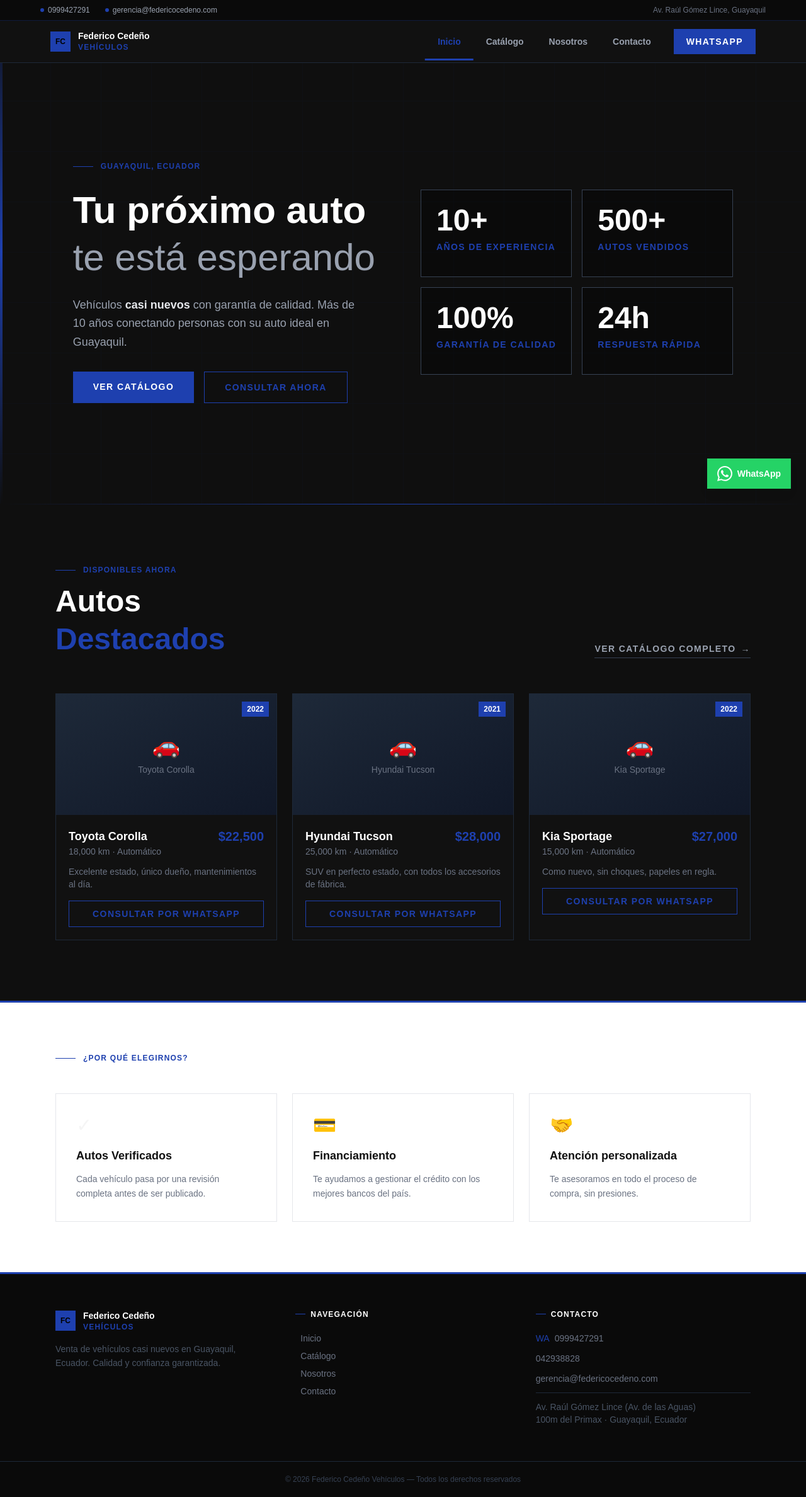
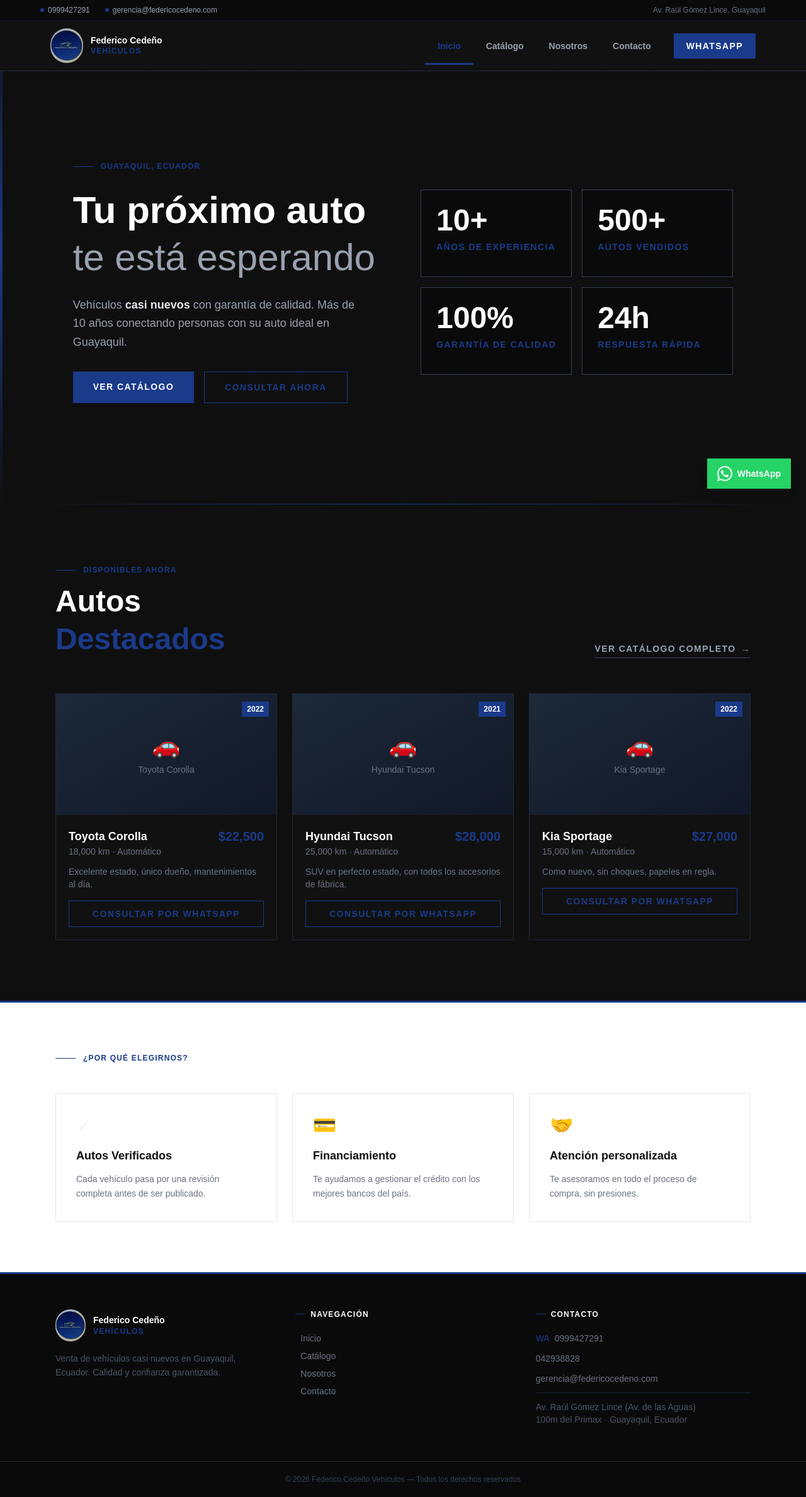
Before and after one commit to millogon/cedemotor, a Next.js app: page / in a window 1280 px wide. Shown: the whole page at 63% size. Built offline with nearby package versions, Linux system fonts and the light colour scheme.

Commit message:
Agregar logo real y ajustar color azul

```diff
--- a/app/components/Footer.tsx
+++ b/app/components/Footer.tsx
@@ -1,20 +1,25 @@
 import Link from "next/link";
+import Image from "next/image";
 
 export default function Footer() {
   const year = new Date().getFullYear();
   return (
     <footer className="bg-[#0a0a0a] text-gray-500">
-      <div className="h-[3px] bg-[#1E40AF]" />
+      <div className="h-[3px] bg-[#1A3A8A]" />
 
       <div className="max-w-6xl mx-auto px-6 py-14 grid md:grid-cols-3 gap-10">
         <div>
           <div className="flex items-center gap-3 mb-4">
-            <div className="w-8 h-8 bg-[#1E40AF] flex items-center justify-center">
-              <span className="text-black font-black text-xs">FC</span>
-            </div>
+            <Image
+              src="/logo.jpg"
+              alt="Federico Cedeño Vehículos"
+              width={48}
+              height={48}
+              className="rounded-full"
+            />
             <div>
               <div className="text-white font-black text-sm">Federico Cedeño</div>
-              <div className="text-[#1E40AF] text-xs font-bold uppercase tracking-widest">Vehículos</div>
+              <div className="text-[#1A3A8A] text-xs font-bold uppercase tracking-widest">Vehículos</div>
             </div>
           </div>
           <p className="text-sm leading-relaxed text-gray-600">
@@ -24,7 +29,7 @@ export default function Footer() {
 
         <div>
           <h4 className="text-white font-bold mb-5 text-xs uppercase tracking-widest flex items-center gap-2">
-            <span className="w-4 h-px bg-[#1E40AF] inline-block" /> Navegación
+            <span className="w-4 h-px bg-[#1A3A8A] inline-block" /> Navegación
           </h4>
           <ul className="space-y-2 text-sm">
             {[
@@ -34,8 +39,8 @@ export default function Footer() {
               ["Contacto", "/contacto"],
             ].map(([label, href]) => (
               <li key={href}>
-                <Link href={href} className="hover:text-[#1E40AF] transition-colors flex items-center gap-2 group">
-                  <span className="w-0 group-hover:w-3 h-px bg-[#1E40AF] transition-all duration-200 inline-block" />
+                <Link href={href} className="hover:text-[#1A3A8A] transition-colors flex items-center gap-2 group">
+                  <span className="w-0 group-hover:w-3 h-px bg-[#1A3A8A] transition-all duration-200 inline-block" />
                   {label}
                 </Link>
               </li>
@@ -45,21 +50,21 @@ export default function Footer() {
 
         <div>
           <h4 className="text-white font-bold mb-5 text-xs uppercase tracking-widest flex items-center gap-2">
-            <span className="w-4 h-px bg-[#1E40AF] inline-block" /> Contacto
+            <span className="w-4 h-px bg-[#1A3A8A] inline-block" /> Contacto
           </h4>
           <ul className="space-y-3 text-sm">
             <li>
-              <a href="https://wa.me/593999427291" target="_blank" className="hover:text-[#1E40AF] transition-colors flex items-center gap-2">
-                <span className="text-[#1E40AF]">WA</span> 0999427291
+              <a href="https://wa.me/593999427291" target="_blank" className="hover:text-[#1A3A8A] transition-colors flex items-center gap-2">
+                <span className="text-[#1A3A8A]">WA</span> 0999427291
               </a>
             </li>
             <li>
-              <a href="tel:042938828" className="hover:text-[#1E40AF] transition-colors">
+              <a href="tel:042938828" className="hover:text-[#1A3A8A] transition-colors">
                 042938828
               </a>
             </li>
             <li>
-              <a href="mailto:gerencia@federicocedeno.com" className="hover:text-[#1E40AF] transition-colors">
+              <a href="mailto:gerencia@federicocedeno.com" className="hover:text-[#1A3A8A] transition-colors">
                 gerencia@federicocedeno.com
               </a>
             </li>
--- a/app/components/Header.tsx
+++ b/app/components/Header.tsx
@@ -1,6 +1,7 @@
 "use client";
 import { useState, useEffect } from "react";
 import Link from "next/link";
+import Image from "next/image";
 import { usePathname } from "next/navigation";
 
 const navLinks = [
@@ -24,15 +25,15 @@ export default function Header() {
   return (
     <header className={`fixed w-full z-50 transition-all duration-300 ${scrolled ? "shadow-xl" : ""}`}>
       {/* Top bar */}
-      <div className="bg-[#0a0a0a] text-gray-400 text-xs px-4 py-2 border-b border-[#1E40AF]/30">
+      <div className="bg-[#0a0a0a] text-gray-400 text-xs px-4 py-2 border-b border-[#1A3A8A]/30">
         <div className="max-w-6xl mx-auto flex flex-col sm:flex-row justify-between items-center gap-1">
           <div className="flex gap-6">
             <span className="flex items-center gap-1.5">
-              <span className="w-1.5 h-1.5 rounded-full bg-[#1E40AF] inline-block" />
+              <span className="w-1.5 h-1.5 rounded-full bg-[#1A3A8A] inline-block" />
               0999427291
             </span>
             <span className="flex items-center gap-1.5">
-              <span className="w-1.5 h-1.5 rounded-full bg-[#1E40AF] inline-block" />
+              <span className="w-1.5 h-1.5 rounded-full bg-[#1A3A8A] inline-block" />
               gerencia@federicocedeno.com
             </span>
           </div>
@@ -43,13 +44,17 @@ export default function Header() {
       {/* Main nav */}
       <div className="bg-[#111] border-b border-gray-800">
         <div className="max-w-6xl mx-auto px-4 flex items-center justify-between">
-          <Link href="/" className="flex items-center py-4 gap-3">
-            <div className="w-8 h-8 bg-[#1E40AF] flex items-center justify-center">
-              <span className="text-black font-black text-xs">FC</span>
-            </div>
+          <Link href="/" className="flex items-center py-3 gap-3">
+            <Image
+              src="/logo.jpg"
+              alt="Federico Cedeño Vehículos"
+              width={52}
+              height={52}
+              className="rounded-full"
+            />
             <div>
               <div className="text-white font-black text-sm leading-tight">Federico Cedeño</div>
-              <div className="text-[#1E40AF] text-xs font-bold uppercase tracking-widest">Vehículos</div>
+              <div className="text-[#1A3A8A] text-xs font-bold uppercase tracking-widest">Vehículos</div>
             </div>
           </Link>
 
@@ -62,10 +67,10 @@ export default function Header() {
                   key={link.href}
                   href={link.href}
                   className={`relative flex items-center h-full px-5 py-5 text-sm font-semibold transition-all duration-200 group
-                    ${active ? "text-[#1E40AF]" : "text-gray-400 hover:text-[#1E40AF]"}`}
+                    ${active ? "text-[#1A3A8A]" : "text-gray-400 hover:text-[#1A3A8A]"}`}
                 >
                   <span>{link.label}</span>
-                  <span className={`absolute bottom-0 left-1/2 -translate-x-1/2 h-[3px] bg-[#1E40AF] transition-all duration-200
+                  <span className={`absolute bottom-0 left-1/2 -translate-x-1/2 h-[3px] bg-[#1A3A8A] transition-all duration-200
                     ${active ? "w-full" : "w-0 group-hover:w-full"}`} />
                 </Link>
               );
@@ -73,7 +78,7 @@ export default function Header() {
             <Link
               href="https://wa.me/593999427291"
               target="_blank"
-              className="ml-4 px-5 py-2.5 bg-[#1E40AF] text-white font-bold text-sm uppercase tracking-widest hover:bg-[#1532871] transition-colors"
+              className="ml-4 px-5 py-2.5 bg-[#1A3A8A] text-white font-bold text-sm uppercase tracking-widest hover:bg-[#1532871] transition-colors"
             >
               WhatsApp
             </Link>
@@ -105,7 +110,7 @@ export default function Header() {
                   href={link.href}
                   onClick={() => setOpen(false)}
                   className={`flex items-center gap-3 px-6 py-4 text-sm font-semibold border-b border-gray-800 transition-colors
-                    ${active ? "text-[#1E40AF] border-l-4 border-l-[#1E40AF]" : "text-gray-400 hover:text-[#1E40AF]"}`}
+                    ${active ? "text-[#1A3A8A] border-l-4 border-l-[#1A3A8A]" : "text-gray-400 hover:text-[#1A3A8A]"}`}
                 >
                   {link.label}
                 </Link>
@@ -114,7 +119,7 @@ export default function Header() {
             <a
               href="https://wa.me/593999427291"
               target="_blank"
-              className="flex items-center gap-3 px-6 py-4 text-sm font-bold text-[#1E40AF] border-b border-gray-800"
+              className="flex items-center gap-3 px-6 py-4 text-sm font-bold text-[#1A3A8A] border-b border-gray-800"
             >
               WhatsApp
             </a>
--- a/app/globals.css
+++ b/app/globals.css
@@ -3,7 +3,7 @@
 :root {
   --background: #0f0f0f;
   --foreground: #f5f5f5;
-  --accent: #1E40AF;
+  --accent: #1A3A8A;
 }
 
 body {
--- a/app/page.tsx
+++ b/app/page.tsx
@@ -22,15 +22,15 @@ export default function Home() {
       {/* HERO */}
       <section className="relative min-h-screen flex items-center bg-[#0f0f0f] pt-24">
         <div className="absolute inset-0 opacity-[0.04]"
-          style={{ backgroundImage: "linear-gradient(#1E40AF 1px, transparent 1px), linear-gradient(90deg, #1E40AF 1px, transparent 1px)", backgroundSize: "80px 80px" }}
+          style={{ backgroundImage: "linear-gradient(#1A3A8A 1px, transparent 1px), linear-gradient(90deg, #1A3A8A 1px, transparent 1px)", backgroundSize: "80px 80px" }}
         />
-        <div className="absolute left-0 top-0 bottom-0 w-1 bg-gradient-to-b from-transparent via-[#1E40AF] to-transparent" />
+        <div className="absolute left-0 top-0 bottom-0 w-1 bg-gradient-to-b from-transparent via-[#1A3A8A] to-transparent" />
 
         <div className="relative max-w-6xl mx-auto px-8 py-20 grid md:grid-cols-2 gap-14 items-center">
           <div>
             <div className="flex items-center gap-3 mb-6">
-              <span className="w-8 h-px bg-[#1E40AF]" />
-              <span className="text-[#1E40AF] text-xs font-bold uppercase tracking-widest">Guayaquil, Ecuador</span>
+              <span className="w-8 h-px bg-[#1A3A8A]" />
+              <span className="text-[#1A3A8A] text-xs font-bold uppercase tracking-widest">Guayaquil, Ecuador</span>
             </div>
             <h1 className="text-5xl md:text-6xl font-black text-white leading-tight mb-6">
               Tu próximo auto<br />
@@ -43,14 +43,14 @@ export default function Home() {
             <div className="flex flex-wrap gap-4">
               <Link
                 href="/catalogo"
-                className="px-8 py-3.5 bg-[#1E40AF] text-white font-bold text-sm uppercase tracking-widest hover:bg-[#1532871] transition-colors"
+                className="px-8 py-3.5 bg-[#1A3A8A] text-white font-bold text-sm uppercase tracking-widest hover:bg-[#1532871] transition-colors"
               >
                 Ver Catálogo
               </Link>
               <a
                 href="https://wa.me/593999427291?text=Hola,%20me%20interesa%20un%20vehículo"
                 target="_blank"
-                className="px-8 py-3.5 border border-[#1E40AF] text-[#1E40AF] font-bold text-sm uppercase tracking-widest hover:bg-[#1E40AF]/10 transition-colors"
+                className="px-8 py-3.5 border border-[#1A3A8A] text-[#1A3A8A] font-bold text-sm uppercase tracking-widest hover:bg-[#1A3A8A]/10 transition-colors"
               >
                 Consultar ahora
               </a>
@@ -62,13 +62,13 @@ export default function Home() {
             {stats.map((s) => (
               <div
                 key={s.label}
-                className="border border-gray-700 bg-black/30 p-6 hover:border-[#1E40AF] transition-colors group"
+                className="border border-gray-700 bg-black/30 p-6 hover:border-[#1A3A8A] transition-colors group"
               >
-                <div className="text-5xl font-black text-white mb-2 group-hover:text-[#1E40AF] transition-colors">
+                <div className="text-5xl font-black text-white mb-2 group-hover:text-[#1A3A8A] transition-colors">
                   {s.value}
                 </div>
-                <div className="text-sm font-bold text-[#1E40AF] uppercase tracking-widest">{s.label}</div>
-                <div className="w-8 h-px bg-[#1E40AF] mt-3 scale-x-0 group-hover:scale-x-100 transition-transform origin-left" />
+                <div className="text-sm font-bold text-[#1A3A8A] uppercase tracking-widest">{s.label}</div>
+                <div className="w-8 h-px bg-[#1A3A8A] mt-3 scale-x-0 group-hover:scale-x-100 transition-transform origin-left" />
               </div>
             ))}
           </div>
@@ -85,7 +85,7 @@ export default function Home() {
         ))}
       </section>
 
-      <div className="h-px bg-gradient-to-r from-transparent via-[#1E40AF] to-transparent" />
+      <div className="h-px bg-gradient-to-r from-transparent via-[#1A3A8A] to-transparent" />
 
       {/* AUTOS DESTACADOS */}
       <section className="py-24 bg-[#0f0f0f] relative overflow-hidden">
@@ -93,16 +93,16 @@ export default function Home() {
           <div className="flex flex-col md:flex-row md:items-end justify-between gap-6 mb-14">
             <div>
               <div className="flex items-center gap-3 mb-3">
-                <span className="w-8 h-px bg-[#1E40AF]" />
-                <span className="text-[#1E40AF] text-xs font-bold uppercase tracking-widest">Disponibles ahora</span>
+                <span className="w-8 h-px bg-[#1A3A8A]" />
+                <span className="text-[#1A3A8A] text-xs font-bold uppercase tracking-widest">Disponibles ahora</span>
               </div>
               <h2 className="text-4xl md:text-5xl font-black text-white leading-tight">
-                Autos<br /><span className="text-[#1E40AF]">Destacados</span>
+                Autos<br /><span className="text-[#1A3A8A]">Destacados</span>
               </h2>
             </div>
             <Link
               href="/catalogo"
-              className="inline-flex items-center gap-2 text-sm font-bold text-gray-400 hover:text-[#1E40AF] uppercase tracking-widest transition-colors shrink-0 border-b border-gray-700 hover:border-[#1E40AF] pb-1"
+              className="inline-flex items-center gap-2 text-sm font-bold text-gray-400 hover:text-[#1A3A8A] uppercase tracking-widest transition-colors shrink-0 border-b border-gray-700 hover:border-[#1A3A8A] pb-1"
             >
               Ver catálogo completo <span>→</span>
             </Link>
@@ -110,14 +110,14 @@ export default function Home() {
 
           <div className="grid md:grid-cols-3 gap-6">
             {autosDisponibles.map((auto) => (
-              <div key={auto.id} className="border border-gray-800 hover:border-[#1E40AF] transition-all duration-200 group bg-[#111]">
+              <div key={auto.id} className="border border-gray-800 hover:border-[#1A3A8A] transition-all duration-200 group bg-[#111]">
                 {/* Imagen placeholder */}
                 <div className="h-48 bg-gradient-to-br from-gray-800 to-gray-900 flex items-center justify-center relative overflow-hidden">
                   <div className="text-center">
                     <div className="text-4xl mb-2">🚗</div>
                     <div className="text-gray-500 text-sm">{auto.marca} {auto.modelo}</div>
                   </div>
-                  <div className="absolute top-3 right-3 bg-[#1E40AF] text-white text-xs font-black px-2 py-1">
+                  <div className="absolute top-3 right-3 bg-[#1A3A8A] text-white text-xs font-black px-2 py-1">
                     {auto.año}
                   </div>
                 </div>
@@ -125,18 +125,18 @@ export default function Home() {
                 <div className="p-5">
                   <div className="flex items-start justify-between mb-3">
                     <div>
-                      <h3 className="text-white font-black text-lg group-hover:text-[#1E40AF] transition-colors">
+                      <h3 className="text-white font-black text-lg group-hover:text-[#1A3A8A] transition-colors">
                         {auto.marca} {auto.modelo}
                       </h3>
                       <p className="text-gray-500 text-sm">{auto.km} · {auto.transmision}</p>
                     </div>
-                    <div className="text-[#1E40AF] font-black text-xl">{auto.precio}</div>
+                    <div className="text-[#1A3A8A] font-black text-xl">{auto.precio}</div>
                   </div>
                   <p className="text-gray-500 text-sm mb-4">{auto.descripcion}</p>
                   <a
                     href={`https://wa.me/593999427291?text=Hola,%20me%20interesa%20el%20${auto.marca}%20${auto.modelo}%20${auto.año}`}
                     target="_blank"
-                    className="w-full flex items-center justify-center gap-2 py-2.5 border border-[#1E40AF] text-[#1E40AF] text-sm font-bold uppercase tracking-widest hover:bg-[#1E40AF] hover:text-black transition-all"
+                    className="w-full flex items-center justify-center gap-2 py-2.5 border border-[#1A3A8A] text-[#1A3A8A] text-sm font-bold uppercase tracking-widest hover:bg-[#1A3A8A] hover:text-black transition-all"
                   >
                     Consultar por WhatsApp
                   </a>
@@ -147,14 +147,14 @@ export default function Home() {
         </div>
       </section>
 
-      <div className="h-[3px] bg-[#1E40AF]" />
+      <div className="h-[3px] bg-[#1A3A8A]" />
 
       {/* POR QUÉ ELEGIRNOS */}
       <section className="py-20 bg-white">
         <div className="max-w-6xl mx-auto px-6">
           <div className="flex items-center gap-3 mb-12">
-            <span className="w-8 h-px bg-[#1E40AF]" />
-            <span className="text-[#1E40AF] text-xs font-bold uppercase tracking-widest">¿Por qué elegirnos?</span>
+            <span className="w-8 h-px bg-[#1A3A8A]" />
+            <span className="text-[#1A3A8A] text-xs font-bold uppercase tracking-widest">¿Por qué elegirnos?</span>
           </div>
           <div className="grid md:grid-cols-3 gap-6">
             {[
@@ -162,9 +162,9 @@ export default function Home() {
               { title: "Financiamiento", desc: "Te ayudamos a gestionar el crédito con los mejores bancos del país.", icon: "💳" },
               { title: "Atención personalizada", desc: "Te asesoramos en todo el proceso de compra, sin presiones.", icon: "🤝" },
             ].map((item) => (
-              <div key={item.title} className="group border border-gray-200 p-8 hover:shadow-md hover:border-t-4 hover:border-t-[#1E40AF] transition-all duration-200">
+              <div key={item.title} className="group border border-gray-200 p-8 hover:shadow-md hover:border-t-4 hover:border-t-[#1A3A8A] transition-all duration-200">
                 <div className="text-3xl mb-4">{item.icon}</div>
-                <h3 className="text-lg font-bold text-[#111] mb-3 group-hover:text-[#1E40AF] transition-colors">
+                <h3 className="text-lg font-bold text-[#111] mb-3 group-hover:text-[#1A3A8A] transition-colors">
                   {item.title}
                 </h3>
                 <p className="text-gray-500 text-sm leading-relaxed">{item.desc}</p>
```
Also changed, not shown: app/catalogo/page.tsx (+9 -9 lines), app/contacto/page.tsx (+17 -17 lines), app/nosotros/page.tsx (+11 -11 lines), public/logo.jpg (added).
